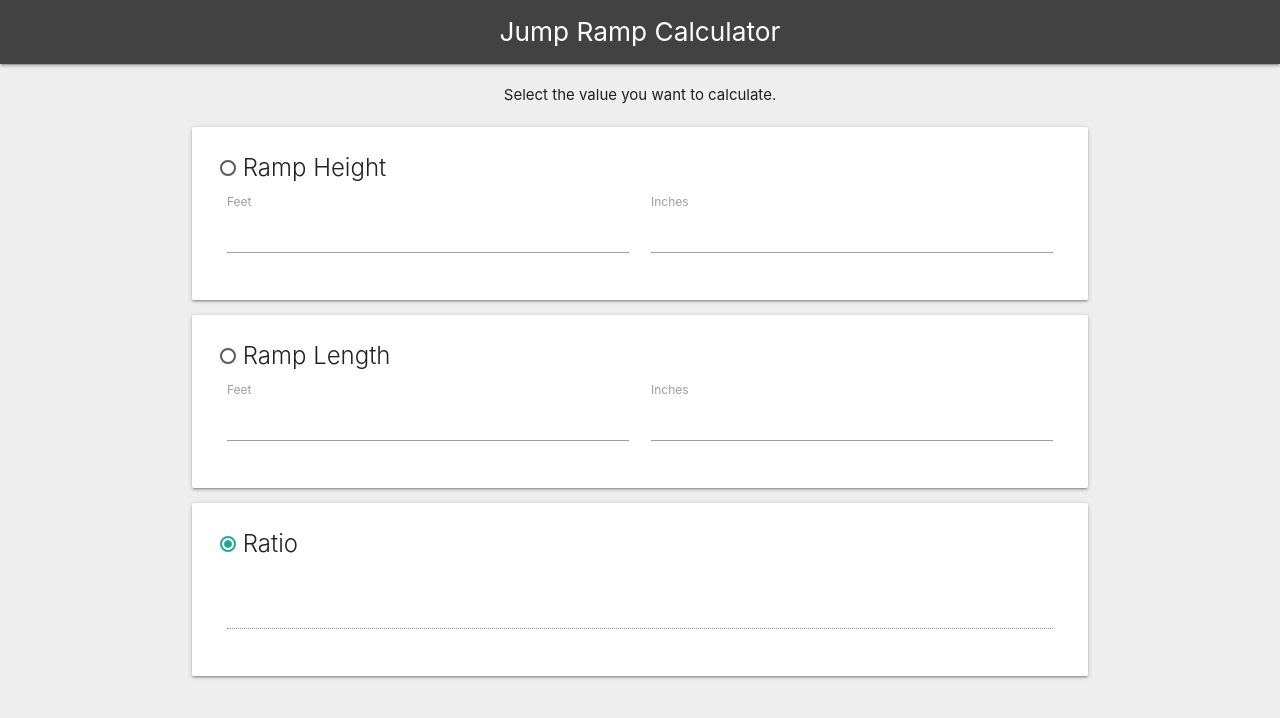
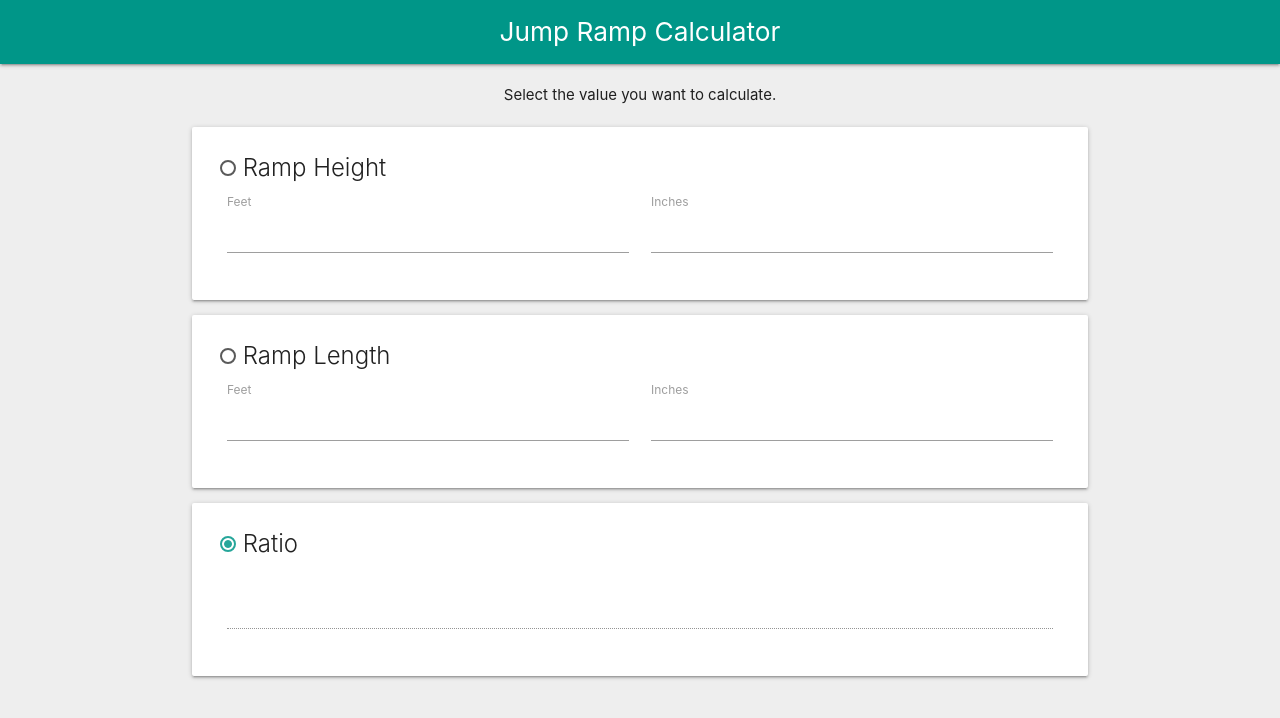
Before and after one commit to briansayre/ramp, a plain HTML site: page index.html in a window 1280 px wide. Drawn offline with nearby package versions, Linux system fonts and the light colour scheme.

```diff
--- a/index.html
+++ b/index.html
@@ -24,7 +24,7 @@
 
     <div class="row">
         <nav>
-            <div class="nav-wrapper  grey darken-3 center">
+            <div class="nav-wrapper teal center">
                 <span class="header"> Jump Ramp Calculator</span>
             </div>
         </nav>
```
